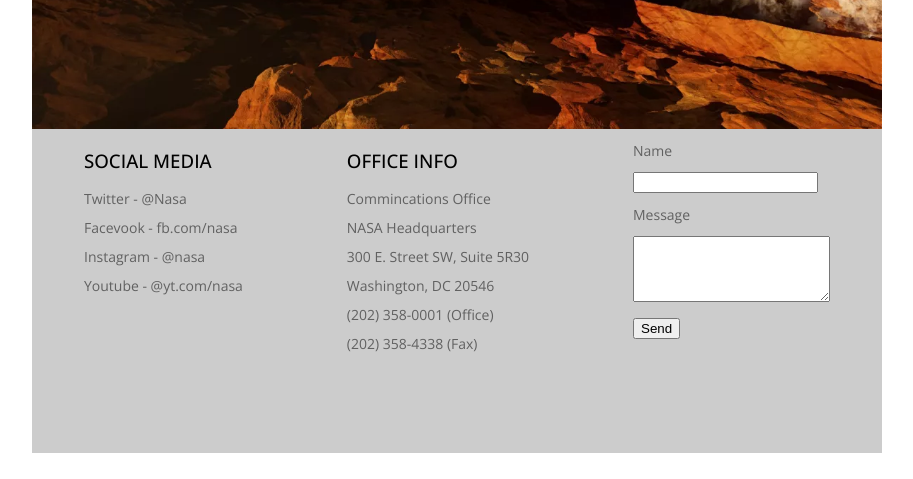
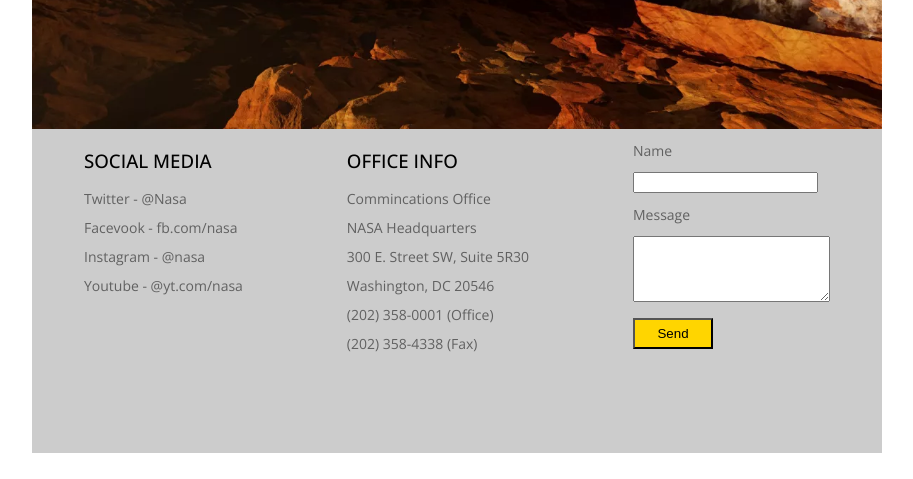
Before and after one commit to ACRamirez1/NASA, a plain HTML site: page index.html in a window 1280 px wide. Shown: the part 321-800 px from the top of the page, without its empty margins (183-1096 px from the left). Drawn offline with nearby package versions, Linux system fonts and the light colour scheme.

Commit message:
changes to css

```diff
--- a/style.css
+++ b/style.css
@@ -40,3 +40,14 @@ p{
     line-height: 15px;
     color:rgb(97, 97, 97);
 }
+
+.button{
+    background-color: rgb(255, 213, 0);
+    padding: 6px;
+    min-height:30px;
+    min-width: 80px;
+}
+
+.button:hover{
+    background-color:aqua;
+}
```
